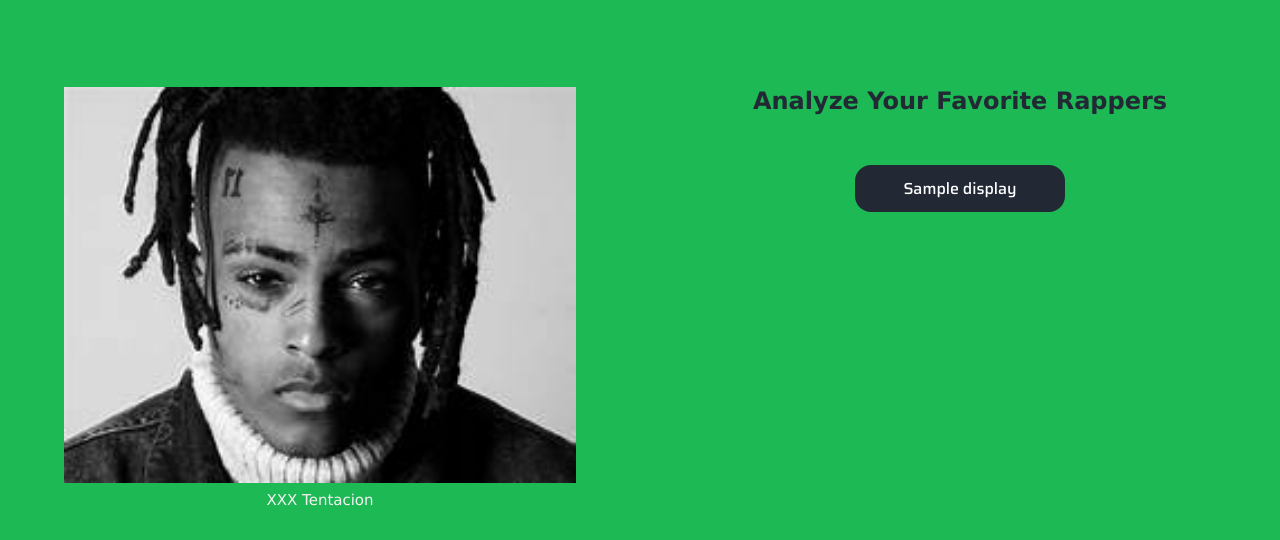
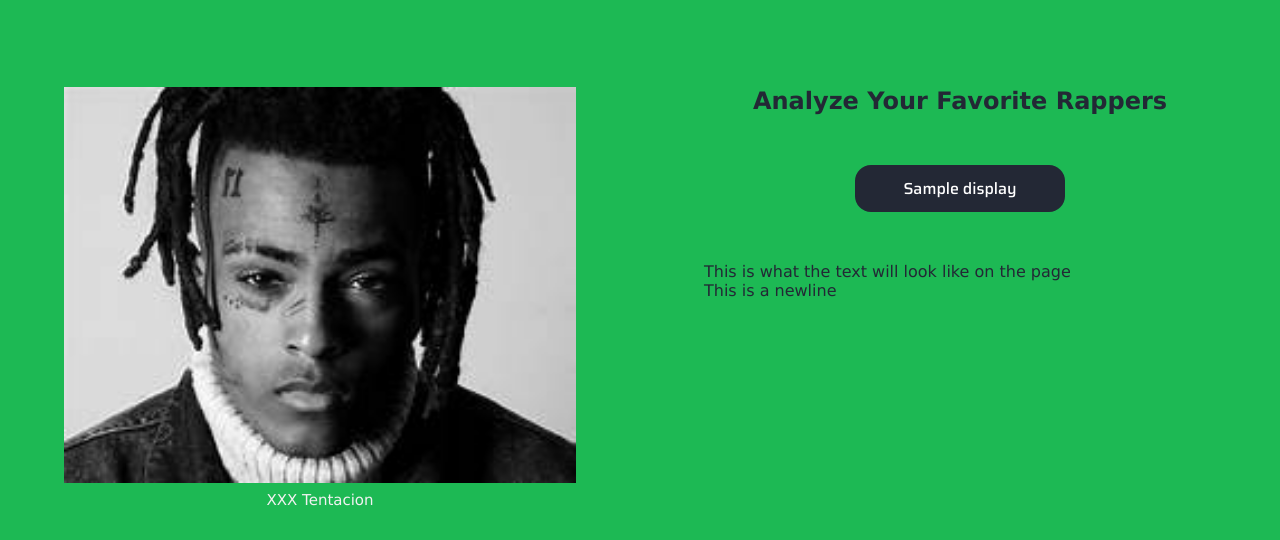
Before and after one commit to alexmarozick/RapAnalysis, a Flask app: template rap_analysis/templates/spotify_login.html in a window 1280 px wide. Shown: the part 48-588 px from the top of the page. Run offline with Flask 2, Linux system fonts and the light colour scheme; the template is opened without the code that fills it: most values are stand-ins (such as "Sample title", 1, 10 or a date in 2020); parts of the project's set-up code (start-up, migrations or seed data) failed here and were passed over; some libraries are stand-ins or nearby versions.

Commit message:
added a text box to the spotify_login page

```diff
--- a/rap_analysis/templates/spotify_login.html
+++ b/rap_analysis/templates/spotify_login.html
@@ -135,6 +135,12 @@
                 <input class="btn" type="submit" name={{display}} value="{{display}}" id="sign-btn">
             </form>
         </div>
+        <div id="text-content">
+            <!-- TODO Juno, you can add whatever text you like and ill format it!! -->
+            This is what the text will look like on the page
+            <br>
+            This is a newline
+        </div>
     </div>
     <div class="spacing-ends"> </div>
 </main>
```
